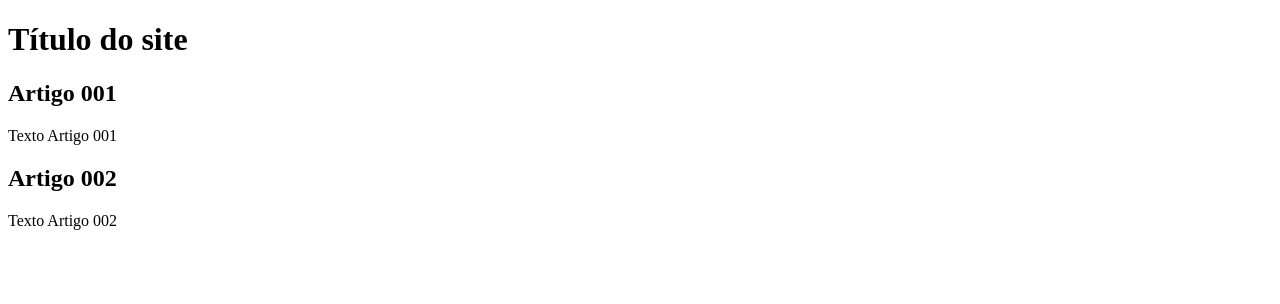
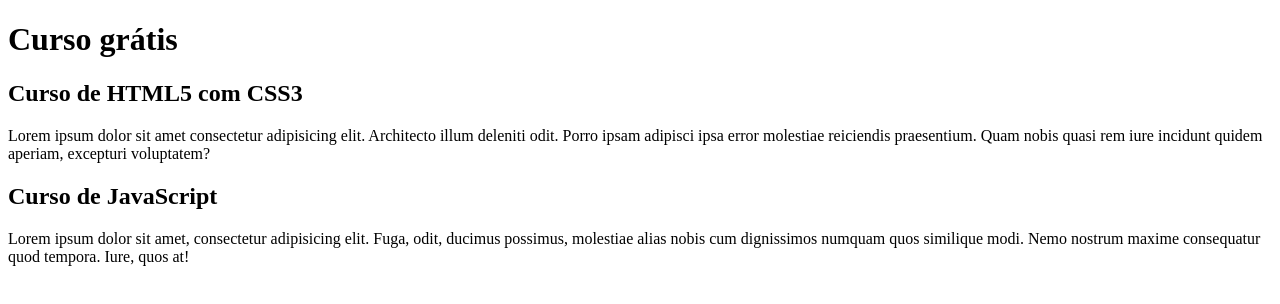
Before and after one commit to Matheusmartinezz/projeto-site, a plain HTML site: page index.html in a window 1280 px wide. Drawn offline with Linux system fonts and the light colour scheme.

Commit message:
comecei a escrever o conteúdo

```diff
--- a/index.html
+++ b/index.html
@@ -9,15 +9,15 @@
 <body>
     <main>
         <header>
-            <h1>Título do site</h1>
+            <h1>Curso grátis</h1>
         </header>
         <article>
-            <h2>Artigo 001</h2>
-            <p>Texto Artigo 001</p>
+            <h2>Curso de HTML5 com CSS3</h2>
+            <p>Lorem ipsum dolor sit amet consectetur adipisicing elit. Architecto illum deleniti odit. Porro ipsam adipisci ipsa error molestiae reiciendis praesentium. Quam nobis quasi rem iure incidunt quidem aperiam, excepturi voluptatem?</p>
         </article>
         <article>
-            <h2>Artigo 002</h2>
-            <p>Texto Artigo 002</p>
+            <h2>Curso de JavaScript</h2>
+            <p>Lorem ipsum dolor sit amet, consectetur adipisicing elit. Fuga, odit, ducimus possimus, molestiae alias nobis cum dignissimos numquam quos similique modi. Nemo nostrum maxime consequatur quod tempora. Iure, quos at!</p>
         </article>
     </main>
 </body>
```
